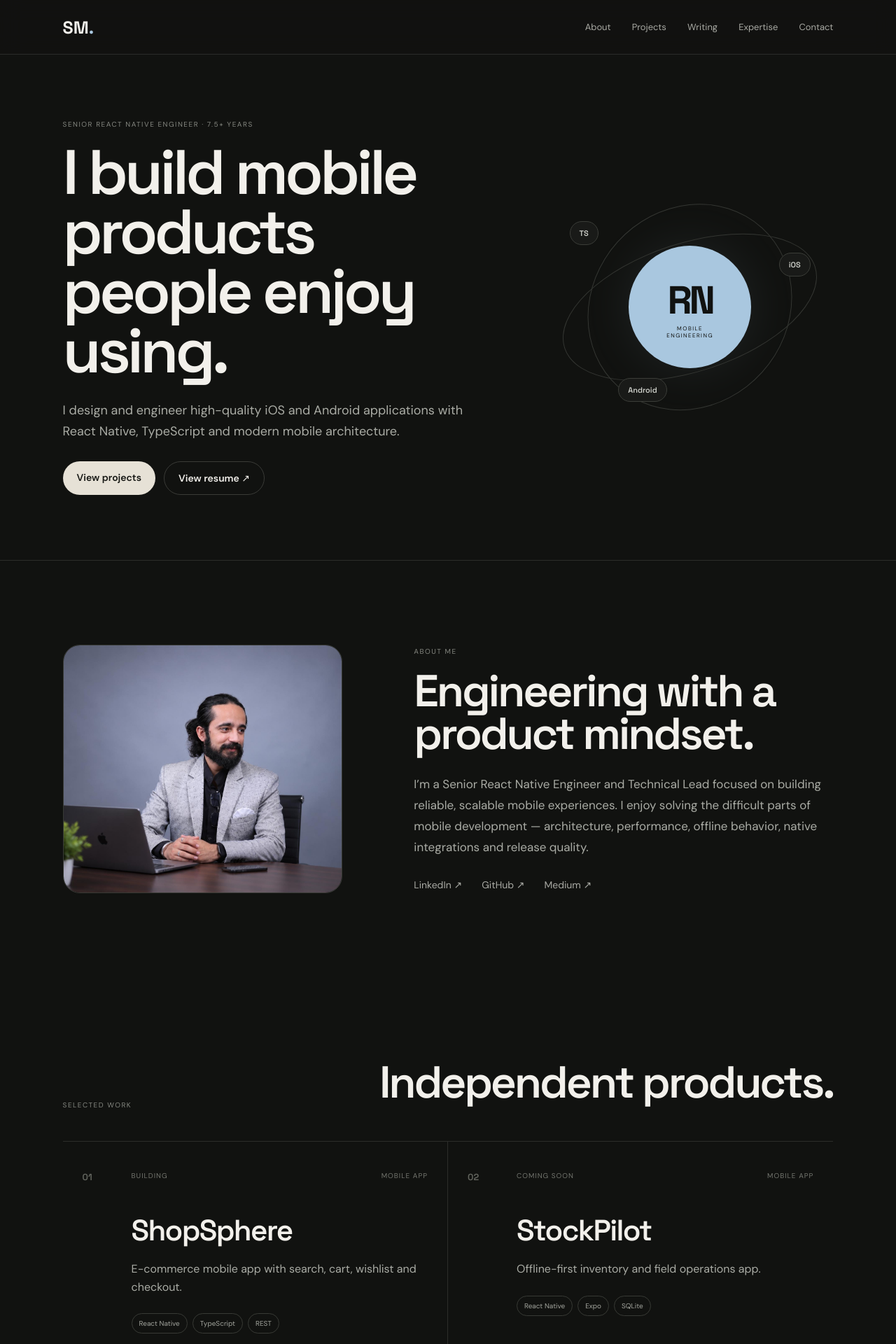
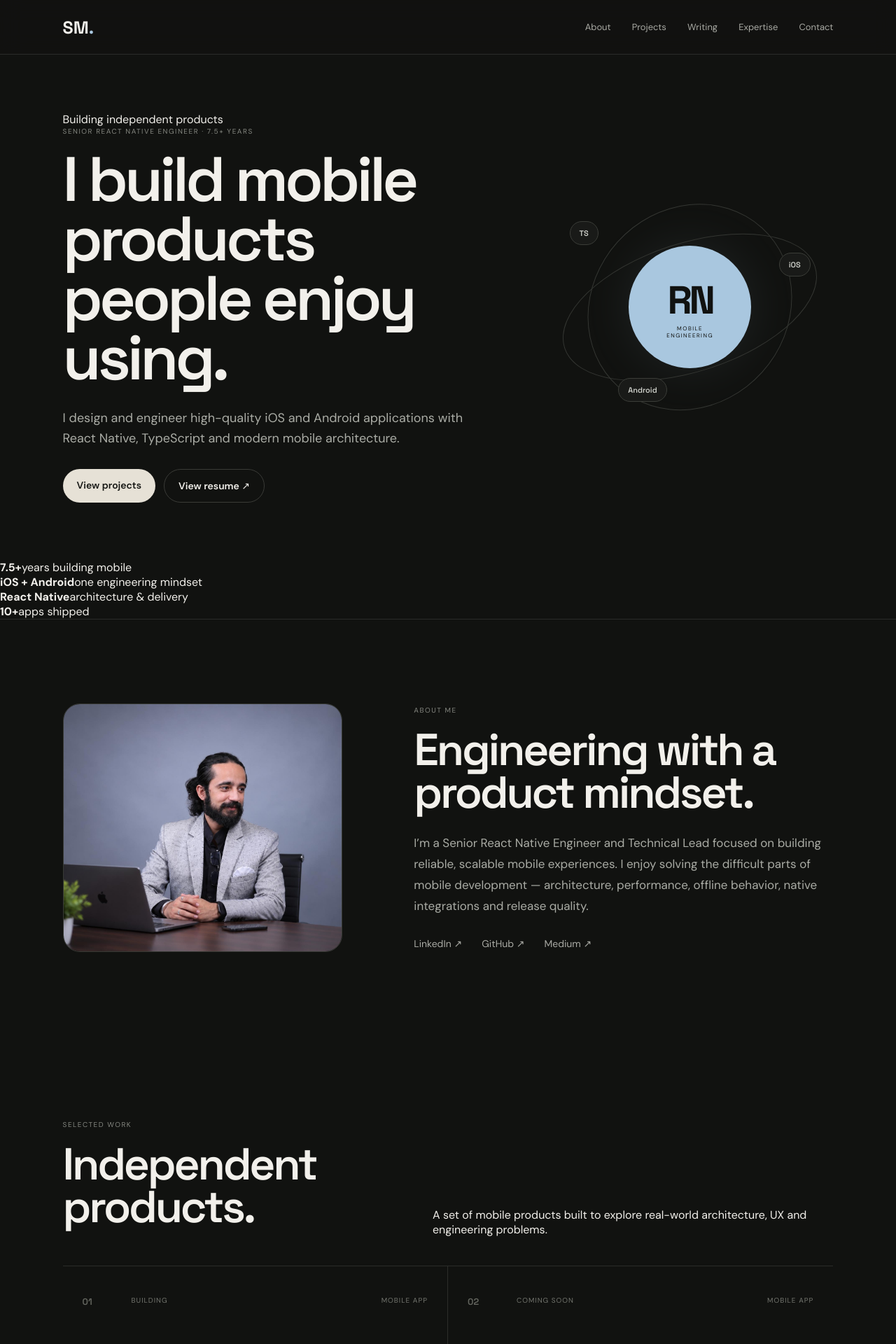
Before and after one commit to shubhammehta78/shubham-mehta-portfolio, a React (Vite) app: page / in a window 1280 px wide. Shown: the top 1920 px of the page at 70% size. Built offline with nearby package versions, Linux system fonts and the light colour scheme.

Commit message:
Upgrade portfolio senior engineering presentation

```diff
--- a/src/App.tsx
+++ b/src/App.tsx
@@ -122,11 +122,11 @@ export default function App() {
   if (window.location.pathname === "/resume") return <ResumePage />;
   return <main>
     <nav className="nav"><a className="brand" href="#">SM<span>.</span></a><div className="nav-links"><a href="#about">About</a><a href="#projects">Projects</a><a href="#writing">Writing</a><a href="#expertise">Expertise</a><a href="#contact">Contact</a></div></nav>
-    <section className="hero"><div className="hero-copy"><p className="eyebrow">Senior React Native Engineer · 7.5+ years</p><h1>I build mobile products people enjoy using.</h1><p className="hero-text">I design and engineer high-quality iOS and Android applications with React Native, TypeScript and modern mobile architecture.</p><div className="hero-actions"><a className="button primary" href="#projects">View projects</a><a className="button secondary" href="/resume" target="_blank" rel="noreferrer">View resume ↗</a></div></div><div className="hero-visual" aria-label="Abstract mobile engineering visual"><div className="visual-orbit orbit-one"/><div className="visual-orbit orbit-two"/><div className="visual-core"><span>RN</span><small>MOBILE<br/>ENGINEERING</small></div><div className="visual-chip chip-one">TS</div><div className="visual-chip chip-two">iOS</div><div className="visual-chip chip-three">Android</div></div></section>
-    <section id="about" className="section about"><div className="about-photo"><img className="profile-photo" src={profileImage} alt="Shubham Mehta" /></div><div className="about-copy"><p className="eyebrow">About me</p><h2>Engineering with a product mindset.</h2><p>I’m a Senior React Native Engineer and Technical Lead focused on building reliable, scalable mobile experiences. I enjoy solving the difficult parts of mobile development — architecture, performance, offline behavior, native integrations and release quality.</p><div className="about-links"><a href={linkedin} target="_blank" rel="noreferrer">LinkedIn ↗</a><a href="https://github.com/shubhammehta78" target="_blank" rel="noreferrer">GitHub ↗</a><a href={medium} target="_blank" rel="noreferrer">Medium ↗</a></div></div></section>
-    <section id="projects" className="section"><div className="section-head"><p className="eyebrow">Selected work</p><h2>Independent products.</h2></div><div className="projects">{projects.map((project,index)=><article className="project" key={project.name}><div className="project-number">0{index+1}</div><div className="project-body"><div className="project-meta"><span>{project.status}</span><span>Mobile app</span></div><h3>{project.name}</h3><p>{project.description}</p><div className="tags">{project.tags.map(tag=><span key={tag}>{tag}</span>)}</div>{project.href&&<a className="project-link" href={project.href} target="_blank" rel="noreferrer">View repository ↗</a>}</div></article>)}</div></section>
+    <section className="hero"><div className="hero-copy"><div className="availability"><span className="availability-dot"></span>Building independent products</div><p className="eyebrow">Senior React Native Engineer · 7.5+ years</p><h1>I build mobile products people enjoy using.</h1><p className="hero-text">I design and engineer high-quality iOS and Android applications with React Native, TypeScript and modern mobile architecture.</p><div className="hero-actions"><a className="button primary" href="#projects">View projects</a><a className="button secondary" href="/resume" target="_blank" rel="noreferrer">View resume ↗</a></div></div><div className="hero-visual" aria-label="Abstract mobile engineering visual"><div className="visual-orbit orbit-one"/><div className="visual-orbit orbit-two"/><div className="visual-core"><span>RN</span><small>MOBILE<br/>ENGINEERING</small></div><div className="visual-chip chip-one">TS</div><div className="visual-chip chip-two">iOS</div><div className="visual-chip chip-three">Android</div></div></section>
+    <section className="credibility"><div><strong>7.5+</strong><span>years building mobile</span></div><div><strong>iOS + Android</strong><span>one engineering mindset</span></div><div><strong>React Native</strong><span>architecture & delivery</span></div><div><strong>10+</strong><span>apps shipped</span></div></section><section id="about" className="section about"><div className="about-photo"><img className="profile-photo" src={profileImage} alt="Shubham Mehta" /></div><div className="about-copy"><p className="eyebrow">About me</p><h2>Engineering with a product mindset.</h2><p>I’m a Senior React Native Engineer and Technical Lead focused on building reliable, scalable mobile experiences. I enjoy solving the difficult parts of mobile development — architecture, performance, offline behavior, native integrations and release quality.</p><div className="about-links"><a href={linkedin} target="_blank" rel="noreferrer">LinkedIn ↗</a><a href="https://github.com/shubhammehta78" target="_blank" rel="noreferrer">GitHub ↗</a><a href={medium} target="_blank" rel="noreferrer">Medium ↗</a></div></div></section>
+    <section id="projects" className="section"><div className="section-head"><div><p className="eyebrow">Selected work</p><h2>Independent products.</h2></div><p className="section-intro">A set of mobile products built to explore real-world architecture, UX and engineering problems.</p></div><div className="projects">{projects.map((project,index)=><article className="project" key={project.name}><div className="project-number">0{index+1}</div><div className="project-body"><div className="project-meta"><span className={project.status === "Building" ? "status-live" : ""}>{project.status}</span><span>Mobile app</span></div><h3>{project.name}</h3><p>{project.description}</p><div className="tags">{project.tags.map(tag=><span key={tag}>{tag}</span>)}</div>{project.href&&<a className="project-link" href={project.href} target="_blank" rel="noreferrer">View repository ↗</a>}</div></article>)}</div></section>
     <section id="writing" className="section writing"><div className="section-head"><p className="eyebrow">Writing & insights</p><h2>What I learn, I share.</h2></div><div className="writing-card"><div><span className="writing-mark">M</span></div><div><p className="writing-kicker">ThatReactNativeGuy on Medium</p><h3>Notes on React Native, mobile architecture and building better apps.</h3><p>I write about practical engineering lessons, mobile development, architecture and the problems that come up when building production-quality apps.</p><a className="project-link" href={medium} target="_blank" rel="noreferrer">Read on Medium ↗</a></div></div></section>
-    <section id="expertise" className="section expertise"><div className="section-head"><p className="eyebrow">Capabilities</p><h2>Built for real products.</h2></div><div className="expertise-grid">{expertise.map(item=><div className="expertise-item" key={item}>{item}<span>↗</span></div>)}</div></section>
+    <section className="section engineering"><div className="section-head"><div><p className="eyebrow">Engineering approach</p><h2>More than just screens.</h2></div><p className="section-intro">I care about the systems behind the interface — the parts that make a mobile product reliable, maintainable and ready for production.</p></div><div className="engineering-grid"><article><span>01</span><h3>Architecture</h3><p>Feature-driven structure, reusable components, clean boundaries and patterns that scale as products grow.</p></article><article><span>02</span><h3>Performance</h3><p>Rendering, startup, memory and network performance treated as product concerns from the beginning.</p></article><article><span>03</span><h3>Resilience</h3><p>Offline-first workflows, persistence, synchronization and graceful failure for unreliable mobile networks.</p></article><article><span>04</span><h3>Delivery</h3><p>Testing, CI/CD, release automation, crash monitoring and the discipline needed to ship confidently.</p></article></div></section><section id="expertise" className="section expertise"><div className="section-head"><div><p className="eyebrow">Capabilities</p><h2>Built for real products.</h2></div></div><div className="expertise-grid">{expertise.map(item=><div className="expertise-item" key={item}>{item}<span>↗</span></div>)}</div></section>
     <section id="contact" className="contact"><p className="eyebrow">Let's work together</p><h2>Have a mobile product<br/>in mind?</h2><a className="button primary" href="mailto:shubhammehta725@gmail.com">Get in touch ↗</a><div className="contact-links"><a href={linkedin} target="_blank" rel="noreferrer">LinkedIn</a><a href="https://github.com/shubhammehta78" target="_blank" rel="noreferrer">GitHub</a><a href={medium} target="_blank" rel="noreferrer">Medium</a><a href="mailto:shubhammehta725@gmail.com">Email</a></div></section>
     <footer><span>© {new Date().getFullYear()} Shubham Mehta</span><span>React Native · TypeScript · Mobile</span></footer>
   </main>;
```
